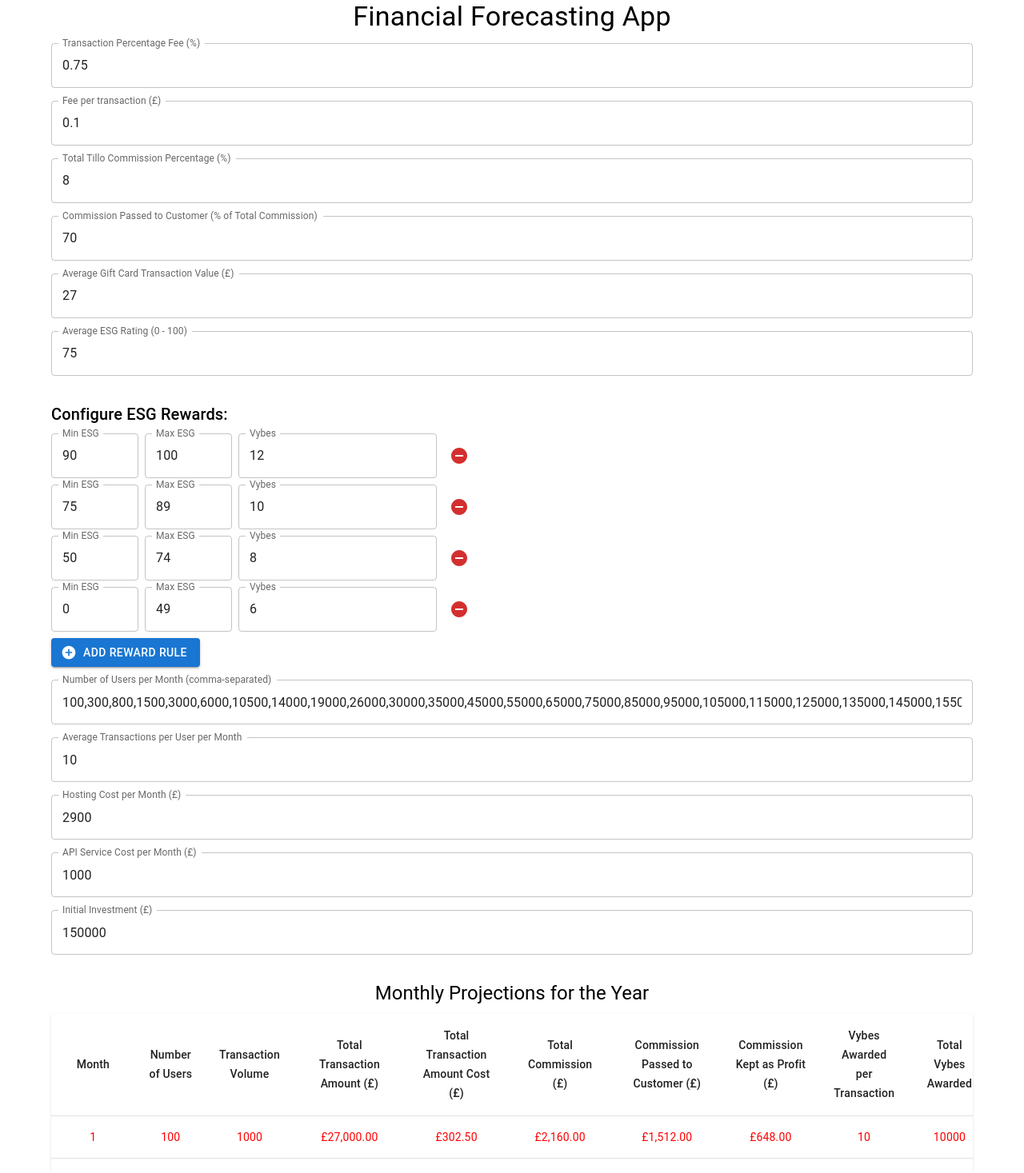
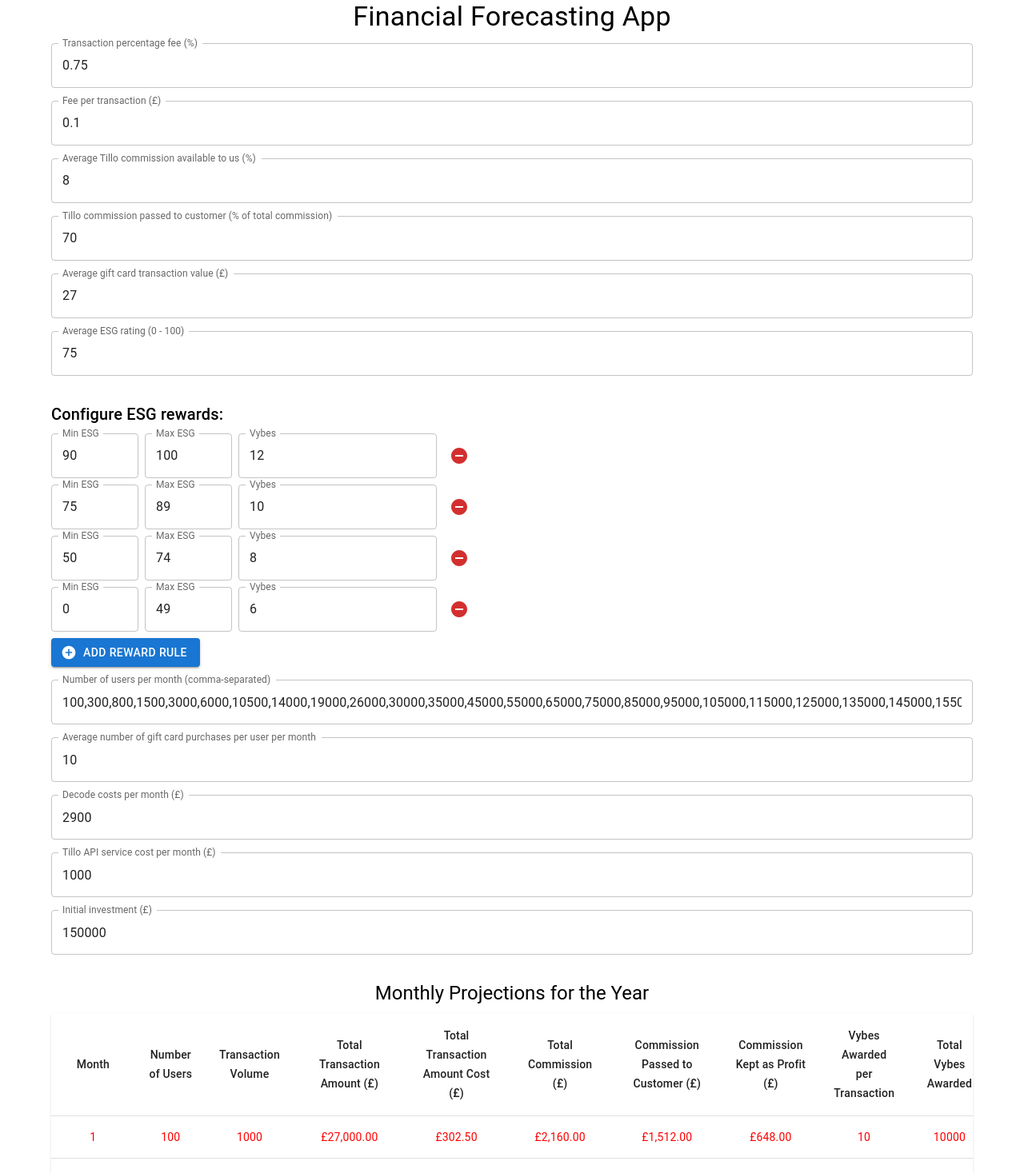
Before and after one commit to michaeltrestianu/projections, a React (Create React App) app: page / in a window 1280 px wide. Shown: the top 1467 px of the page at 80% size. Built offline with nearby package versions, Linux system fonts and the light colour scheme.

Commit message:
MISC label updates

```diff
--- a/src/App.tsx
+++ b/src/App.tsx
@@ -92,7 +92,7 @@ const App: React.FC = () => {
         }}
       >
         <TextField
-          label="Transaction Percentage Fee (%)"
+          label="Transaction percentage fee (%)"
           type="number"
           value={costPercentage}
           onChange={(e) => setCostPercentage(parseFloat(e.target.value))}
@@ -104,7 +104,7 @@ const App: React.FC = () => {
           onChange={(e) => setFeePerTransaction(parseFloat(e.target.value))}
         />
         <TextField
-          label="Total Tillo Commission Percentage (%)"
+          label="Average Tillo commission available to us (%)"
           type="number"
           value={totalCommissionPercentage}
           onChange={(e) =>
@@ -112,7 +112,7 @@ const App: React.FC = () => {
           }
         />
         <TextField
-          label="Commission Passed to Customer (% of Total Commission)"
+          label="Tillo commission passed to customer (% of total commission)"
           type="number"
           value={commissionPassedToCustomerPercentage}
           onChange={(e) =>
@@ -121,7 +121,7 @@ const App: React.FC = () => {
           inputProps={{ min: 0, max: 100 }}
         />
         <TextField
-          label="Average Gift Card Transaction Value (£)"
+          label="Average gift card transaction value (£)"
           type="number"
           value={averageTransactionValue}
           onChange={(e) =>
@@ -129,7 +129,7 @@ const App: React.FC = () => {
           }
         />
         <TextField
-          label="Average ESG Rating (0 - 100)"
+          label="Average ESG rating (0 - 100)"
           type="number"
           value={averageESGRating}
           onChange={(e) => {
@@ -141,9 +141,8 @@ const App: React.FC = () => {
           inputProps={{ min: 0, max: 100 }}
         />
 
-        {/* Vybes Rewards Configuration */}
         <Box sx={{ mt: 2 }}>
-          <Typography variant="h6">Configure ESG Rewards:</Typography>
+          <Typography variant="h6">Configure ESG rewards:</Typography>
           {vybesRewards.map((reward, index) => (
             <Box
               key={index}
@@ -211,13 +210,13 @@ const App: React.FC = () => {
 
         {/* Remaining input fields */}
         <TextField
-          label="Number of Users per Month (comma-separated)"
+          label="Number of users per month (comma-separated)"
           fullWidth
           onChange={handleNumberOfUsersChange}
           defaultValue={numberOfUsersPerMonth}
         />
         <TextField
-          label="Average Transactions per User per Month"
+          label="Average number of gift card purchases per user per month"
           type="number"
           value={averageTransactionsPerUserPerMonth}
           onChange={(e) =>
@@ -225,13 +224,13 @@ const App: React.FC = () => {
           }
         />
         <TextField
-          label="Hosting Cost per Month (£)"
+          label="Decode costs per month (£)"
           type="number"
           value={hostingCostPerMonth}
           onChange={(e) => setHostingCostPerMonth(parseFloat(e.target.value))}
         />
         <TextField
-          label="API Service Cost per Month (£)"
+          label="Tillo API service cost per month (£)"
           type="number"
           value={apiServiceCostPerMonth}
           onChange={(e) =>
@@ -239,7 +238,7 @@ const App: React.FC = () => {
           }
         />
         <TextField
-          label="Initial Investment (£)"
+          label="Initial investment (£)"
           type="number"
           value={initialInvestment}
           onChange={(e) => setInitialInvestment(parseFloat(e.target.value))}
```
